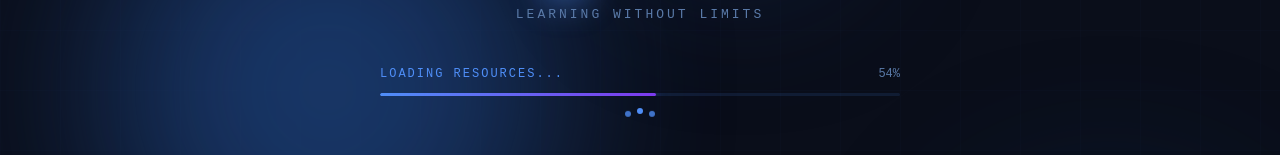
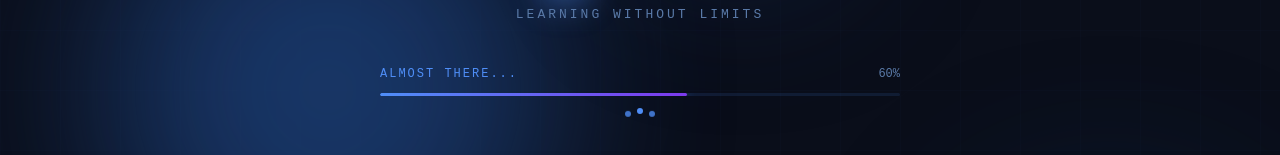
Before and after one commit to kdv9904/Edunexa, a React (Vite) app in the folder frontend/: page / in a window 1280 px wide. Shown: the part 270-425 px from the top of the page. Built offline with nearby package versions, Linux system fonts and the light colour scheme; no server answers.

Commit message:
change walk up time

```diff
--- a/frontend/src/RenderWakeup.jsx
+++ b/frontend/src/RenderWakeup.jsx
@@ -19,7 +19,7 @@ export default function RenderWakeup({ onReady }) {
 
   useEffect(() => {
     // Simulate backend wake-up (adjust timing as needed)
-    const totalDuration = 10000; // 18 seconds max
+    const totalDuration = 9000; // 18 seconds max
     const interval = 120;
     const step = (interval / totalDuration) * 100;
 
```
